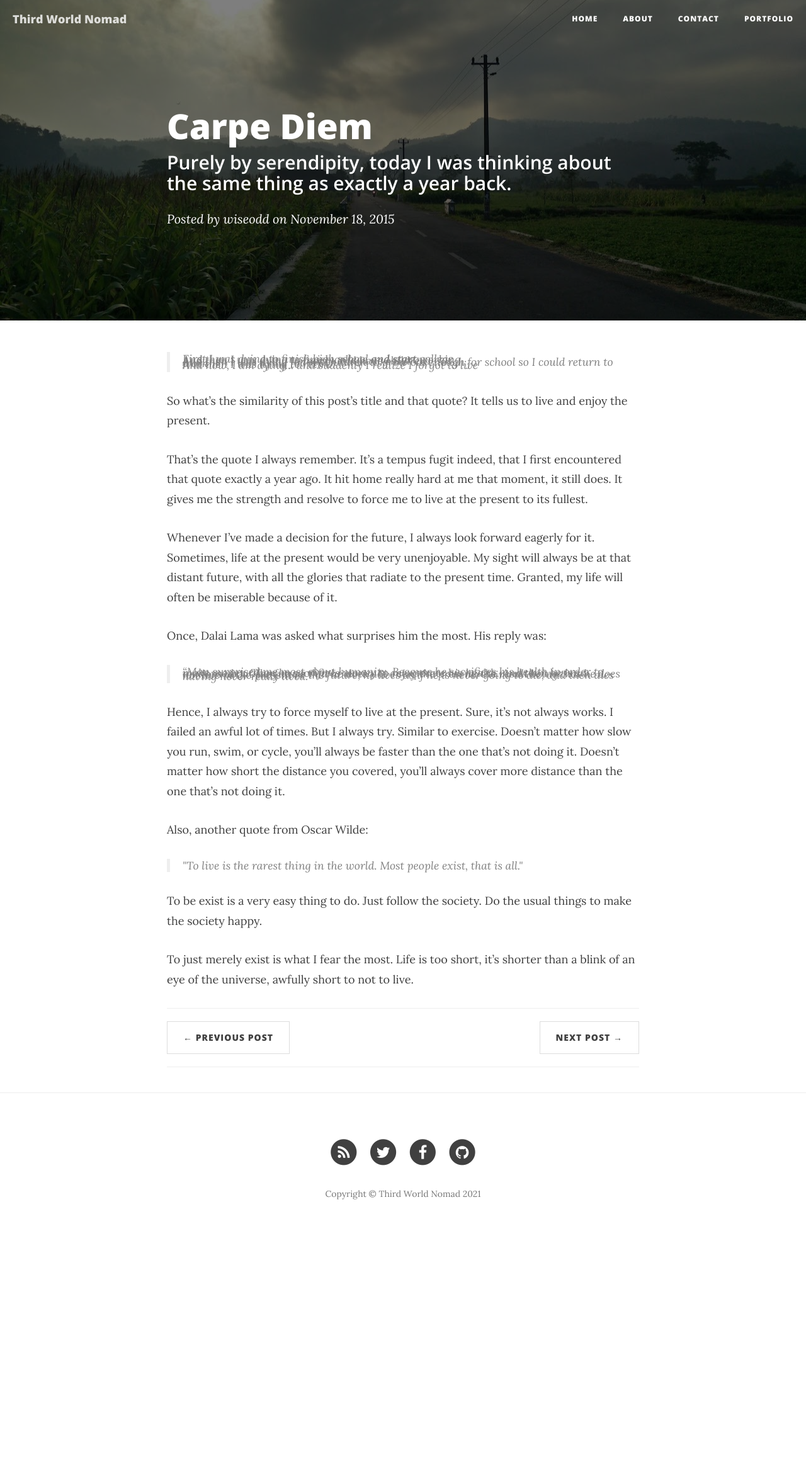
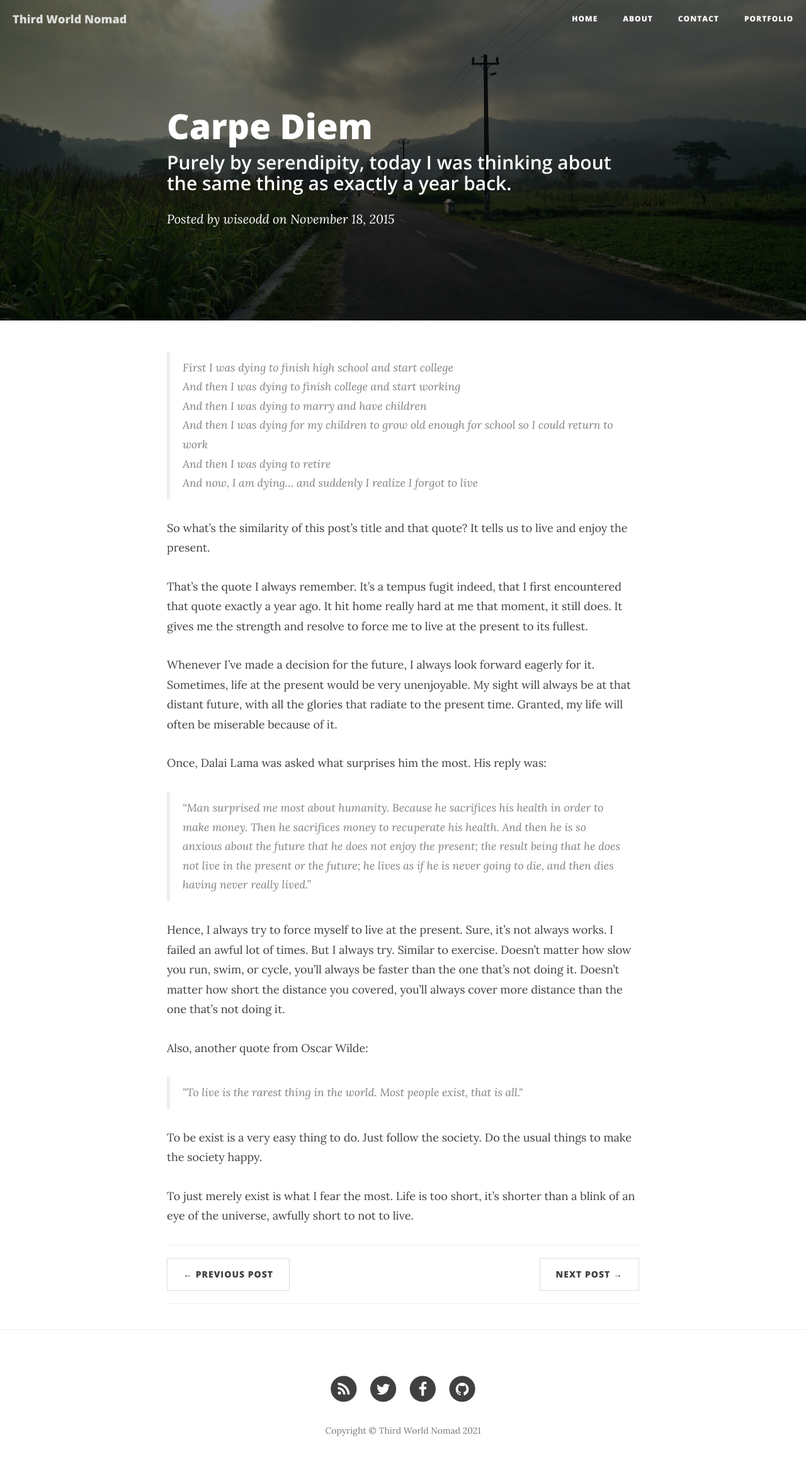
Before and after one commit to hsyodysseyjr/wiseodd0, a Jekyll site: the page built from _posts/2015-11-18-carpe-diem.md, in a window 1280 px wide. Shown: the whole page at 63% size. Built offline with Jekyll 4.4.1, drawn with Linux system fonts in a browser that asks for light colours; nearby versions of some CDN libraries; Markdown is read by kramdown in place of the engine named in the settings; comment, search, counter and statistics services are not loaded; before the commit the page ends 1974 px from its top, so only the background shows below that.

Commit message:
Fix blockquote line height

```diff
--- a/css/clean-blog.css
+++ b/css/clean-blog.css
@@ -39,7 +39,7 @@ blockquote {
   color: #808080;
   font-style: italic;
   white-space: pre-wrap;
-  line-height: 1.75px;
+  line-height: 1.75;
 }
 hr.small {
   max-width: 100px;
```
